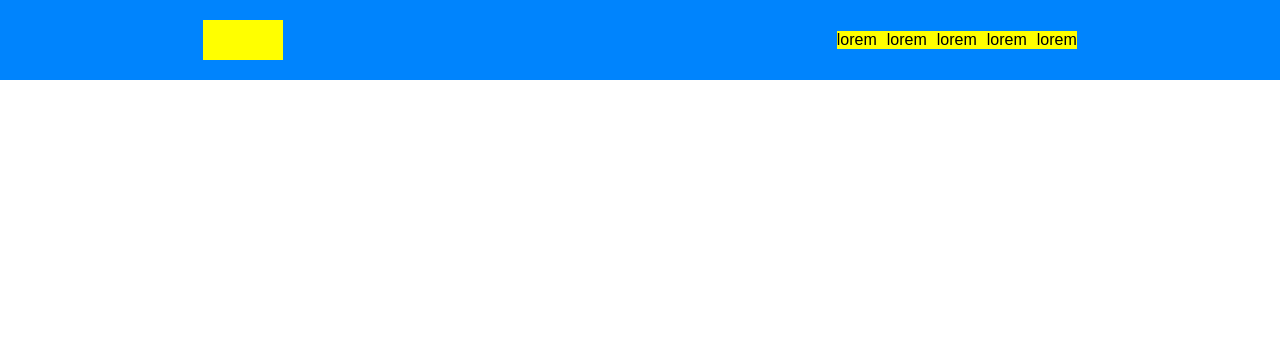
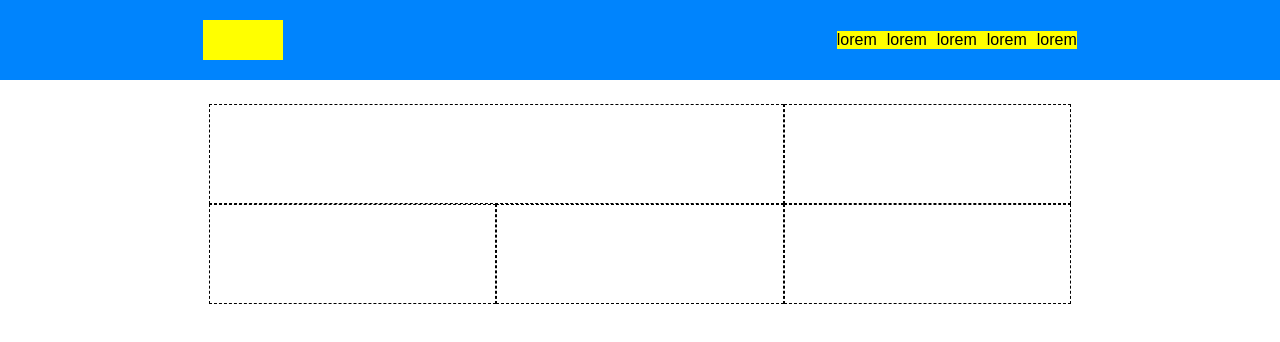
Before and after one commit to LeoneCarmelo/htmlcss-responsive-layout, a plain HTML site: page index.html in a window 1280 px wide. Drawn offline with Linux system fonts and the light colour scheme.

Commit message:
Add demo section blocks

```diff
--- a/assets/css/style.css
+++ b/assets/css/style.css
@@ -14,6 +14,9 @@ body {
     font-family: 'PT Sans', sans-serif;
 }
 
+section {
+    padding:1.5rem;
+}
 /* #endregion Common */
 
 /* #region Debug */
@@ -32,6 +35,11 @@ body {
     align-items: center;
 }
 
+.debug [class^=col] {
+    border: 1px dashed black;
+    height:100px;
+}
+
 /* #endregion Debug */
 
 /* #region Color */
@@ -47,6 +55,11 @@ body {
 .d_flex {
     display: flex;
 }
+
+.col_12 {
+    width: 100%;
+}
+
 
 /* #endregion Utility */
 
@@ -73,15 +86,35 @@ body {
 /* #region Responsive layout */
 
 /* #region tablet */
-@media screen and (min-width:768px) {
+@media screen and (min-width:480px) and (max-width:768px) {
+    .col_md_8 {
+        width: calc(100% / 12 * 8)
+    }
 
+    .col_md_4 {
+        width: calc(100% / 12 * 4)
+    }
+    .row {
+        display: flex;
+        flex-wrap: wrap;
+    }
+}
 /* #endregion tablet */
 
 /* #region Desktop */
-@media screen and (min-width:1200px) {
+@media screen and (min-width:769px) {
     .container {
         width:70%;
     }
+
+    .col_md_8 {
+        width: calc(100% / 12 * 8)
+    }
+
+    .col_md_4 {
+        width: calc(100% / 12 * 4)
+    }
+
     .fa-bars {
         display: none;
     }
@@ -91,8 +124,12 @@ body {
         list-style: none;
         gap: 10px;
     }
+    .row {
+        display: flex;
+        flex-wrap: wrap;
+    }
 }
-}
+
 /* #endregion Desktop */
 
 
--- a/index.html
+++ b/index.html
@@ -25,7 +25,22 @@
     </header>
 
     <!-- Main -->
-    <main class="app_main"></main>
+    <main class="app_main">
+        <!-- Demo -->
+        <section>
+            <div class="container">
+                <div class="row">
+                    <div class="col_12 col_md_8"></div>
+                    <div class="col_12 col_md_4"></div>
+                    <div class="col_12 col_md_4"></div>
+                    <div class="col_12 col_md_4"></div>
+                    <div class="col_12 col_md_4"></div>
+                </div>
+            </div>
+        </section>
+
+
+    </main>
 
     <!-- Footer -->
     <footer class="app_footer"></footer>
```
